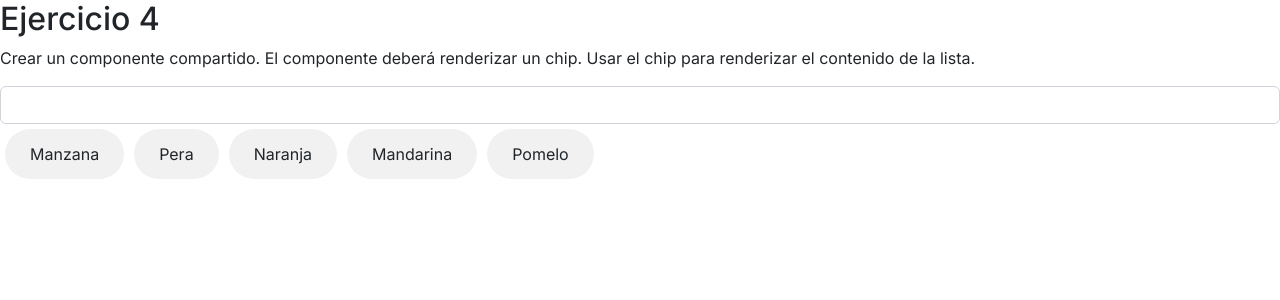
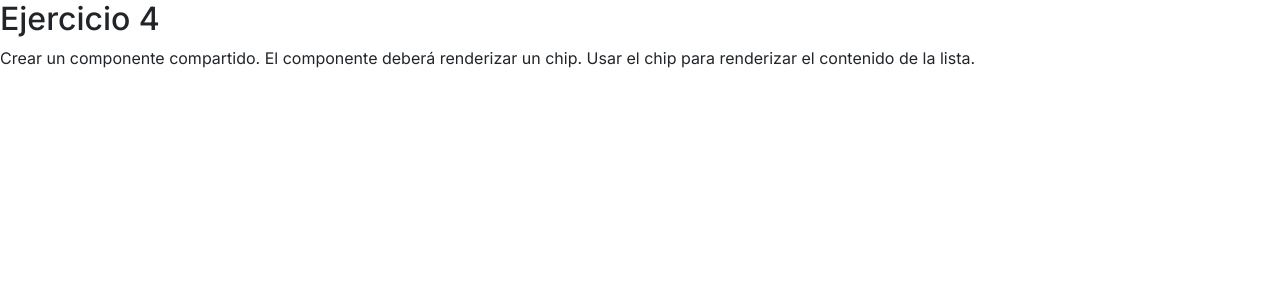
Before and after one commit to otro34/next-app-example, a Next.js app: page /ejercicio4 in a window 1280 px wide. Shown: the top 300 px of the page. Built offline with nearby package versions, Linux system fonts and the light colour scheme.

Commit message:
adding empty sol

```diff
--- a/src/app/ejercicio4/page.js
+++ b/src/app/ejercicio4/page.js
@@ -1,16 +1,6 @@
 'use client';
 
-import { useState } from 'react'
-import Form from 'react-bootstrap/Form'
-import './styles.css'
-
-import Chip from '../../components/Chip/Chip.jsx'
-
 const Ejercicio3 = () => {
-
-    const frutas = ["Manzana", "Pera", "Naranja", "Mandarina", "Pomelo"]
-    const [arr, setArr] = useState(frutas)
-    const [textBusqueda, setTextBusqueda] = useState("")
 
     return (
         <div>
@@ -21,19 +11,6 @@ const Ejercicio3 = () => {
                 Crear un componente compartido. El componente deberá renderizar un chip.
                 Usar el chip para renderizar el contenido de la lista.
             </p>
-            <Form.Control
-                type="text"
-                value={textBusqueda}
-                onChange={e => setTextBusqueda(e.target.value)}
-                ></Form.Control>
-            <ul className="nobullets">
-                    { arr.filter(f => f.includes(textBusqueda))
-                        .map(fruta =>{
-                        return (<li key={fruta} >
-                            <Chip text={fruta} />
-                            </li>)
-                    }) }
-            </ul>
         </div>
     )
 }
--- a/src/app/ejercicio4/styles.css
+++ /dev/null
@@ -1,9 +0,0 @@
-.nobullets {
-    list-style-type: none; /* Remove bullets */
-    padding: 0; /* Remove padding */
-    margin: 0; /* Remove margins */
-  }
-
-  li {
-    display: inline-block;
-  }
--- a/src/components/Chip/Chip.jsx
+++ /dev/null
@@ -1,10 +0,0 @@
-
-import './style.css'
-
-const Chip = ({ text }) => {
-    return (
-        <span className="chip">{ text }</span>
-    )
-}
-
-export default Chip
--- a/src/components/Chip/style.css
+++ /dev/null
@@ -1,18 +0,0 @@
-.chip {
-    display: inline-block;
-    padding: 0 25px;
-    height: 50px;
-    font-size: 16px;
-    line-height: 50px;
-    border-radius: 25px;
-    background-color: #f1f1f1;
-    margin: 5px;
-  }
-
-  .chip img {
-    float: left;
-    margin: 0 10px 0 -25px;
-    height: 50px;
-    width: 50px;
-    border-radius: 50%;
-  }
```
Also changed, not shown: src/app/ejercicio5/page.js (+2 -32 lines), 1 other file (tests, documents, lock files or other folders).
